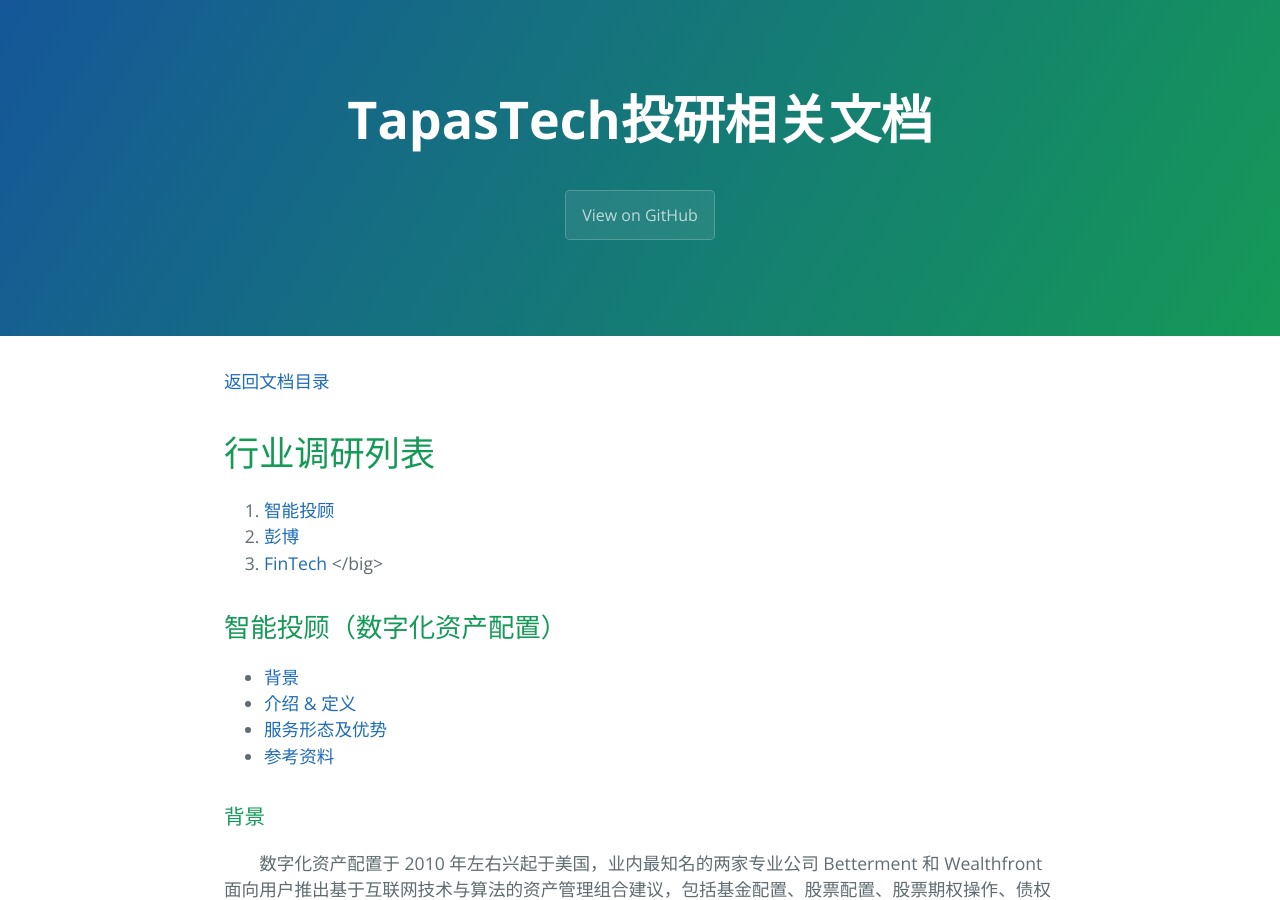
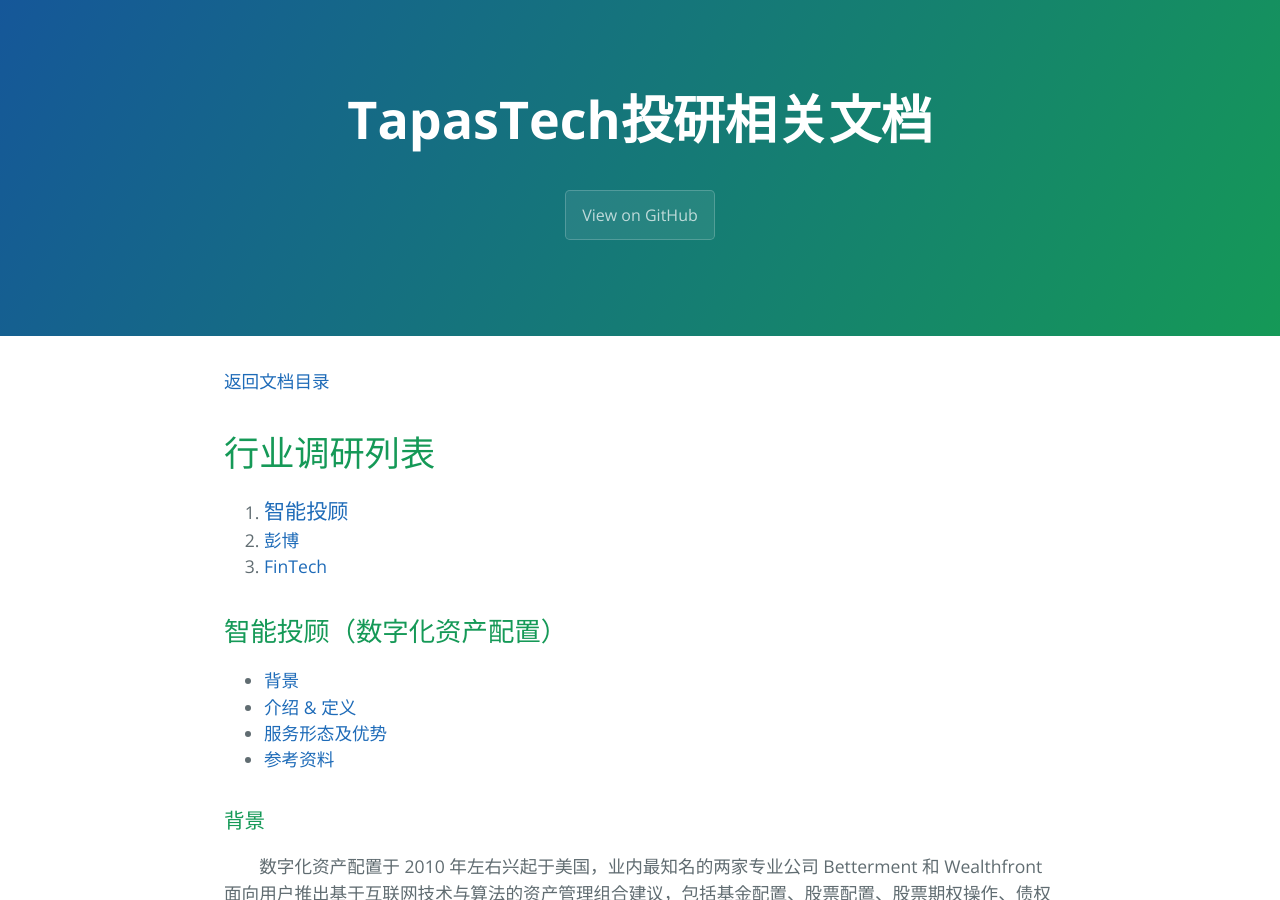
Before and after one commit to Littletreeeeee/prd-invest, a Jekyll site: the page built from documents/industry_analysis.md, in a window 1280 px wide and 900 px high. Built offline with Jekyll 4.4.1, drawn with Linux system fonts in a browser that asks for light colours; the repository's description, which GitHub fills in, is left out.

Commit message:
edit content

```diff
--- a/documents/industry_analysis.md
+++ b/documents/industry_analysis.md
@@ -4,11 +4,11 @@ layout: default
 [返回文档目录](../)
 
 # 行业调研列表
-<big>
-1. [智能投顾](#智能投顾数字化资产配置)
+
+1. <big>[智能投顾](#智能投顾数字化资产配置)  </big>
 2. [彭博](#彭博)
 3. [FinTech](#FinTech)
-</big>
+
 
 ## 智能投顾（数字化资产配置）
 * [背景](#背景)
```
Also changed, not shown: index.md (+2 -2 lines).
